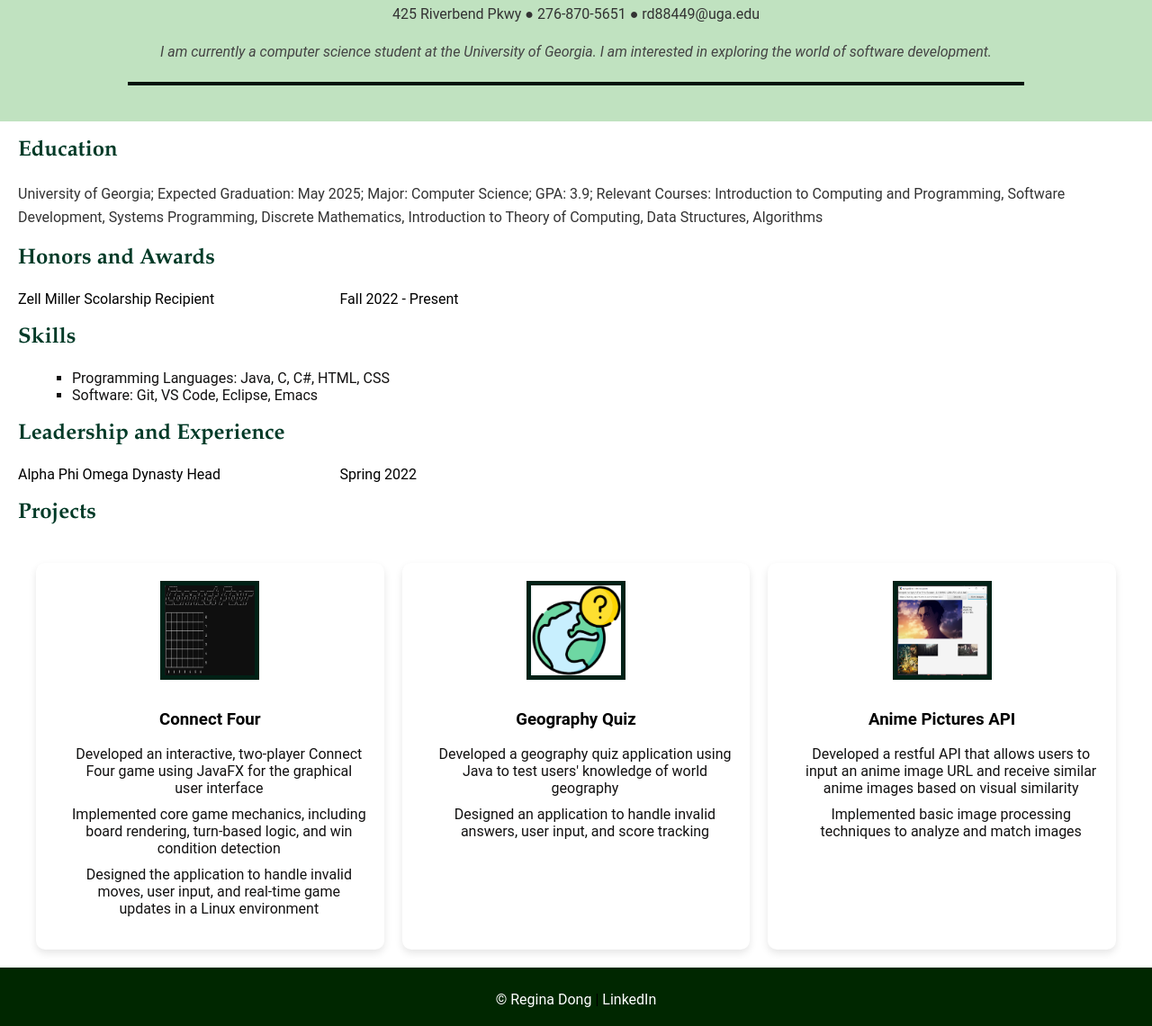
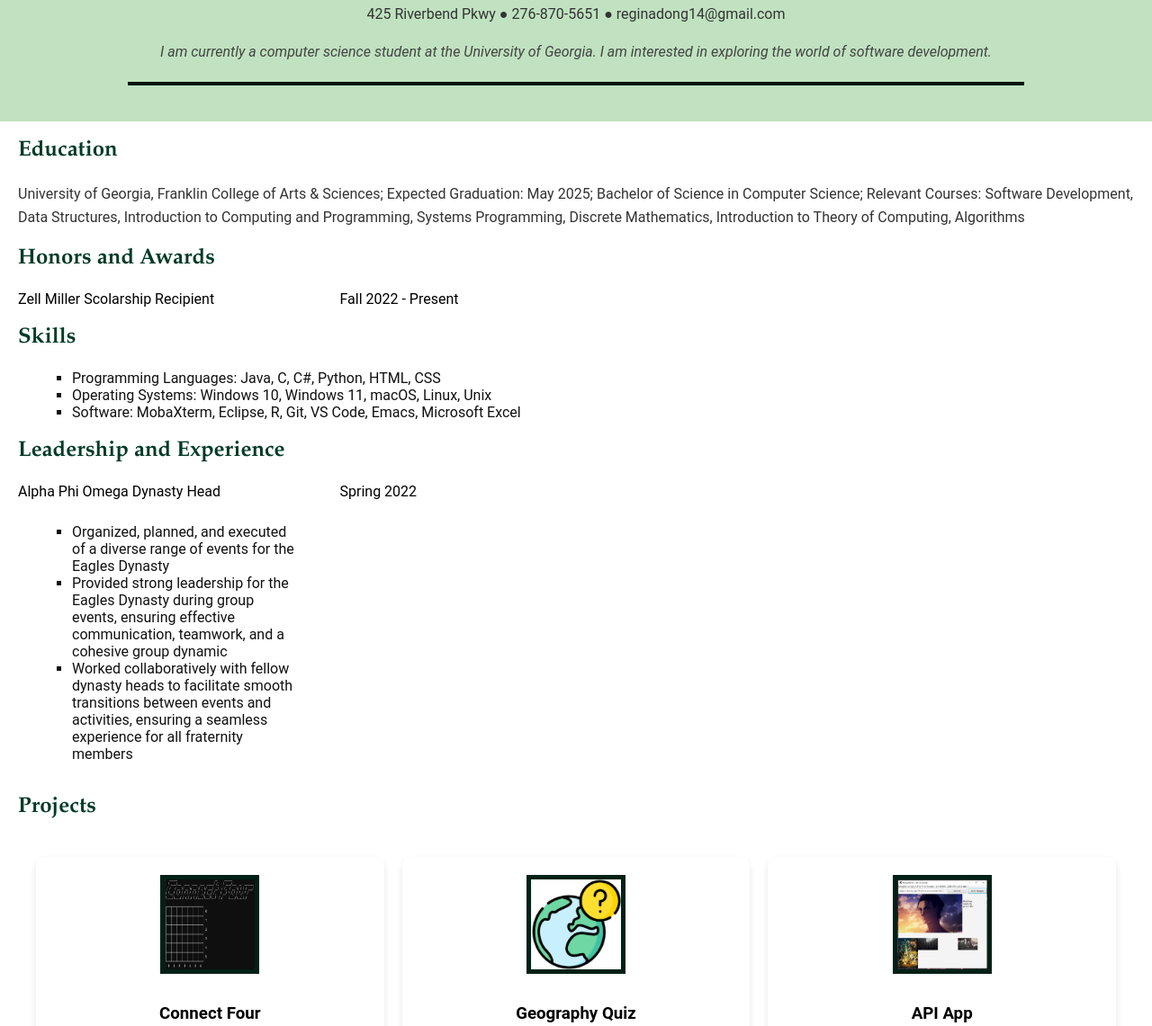
Before and after one commit to regina-dong/cv, a plain HTML site: page index.html in a window 1280 px wide. Shown: the part 329-1470 px from the top of the page at 90% size. Drawn offline with Linux system fonts and the light colour scheme.

Commit message:
Update index.html

```diff
--- a/index.html
+++ b/index.html
@@ -15,14 +15,14 @@
     <section class="splash">
         <h1>Regina Dong</h1>
         <img src="images/headshot.jpg" alt="Regina Headshot" width="100" height="100">
-        <p>425 Riverbend Pkwy &#9679; 276-870-5651 &#9679; rd88449@uga.edu</p>
+        <p>425 Riverbend Pkwy &#9679; 276-870-5651 &#9679; reginadong14@gmail.com</p>
         <p>I am currently a computer science student at the University of Georgia. I am interested in exploring the world of software development.</p>
         <hr>
     </section>
 
     <section>
         <h2>Education</h2>
-        <p>University of Georgia; Expected Graduation: May 2025; Major: Computer Science; GPA: 3.9; Relevant Courses: Introduction to Computing and Programming, Software Development, Systems Programming, Discrete Mathematics, Introduction to Theory of Computing, Data Structures, Algorithms
+        <p>University of Georgia, Franklin College of Arts & Sciences; Expected Graduation: May 2025; Bachelor of Science in Computer Science; Relevant Courses: Software Development, Data Structures, Introduction to Computing and Programming, Systems Programming, Discrete Mathematics, Introduction to Theory of Computing, Algorithms
         </p>
     </section>
 
@@ -37,8 +37,9 @@
     <section>
         <h2>Skills</h2>
         <ul>
-            <li>Programming Languages: Java, C, C#, HTML, CSS</li>
-            <li>Software: Git, VS Code, Eclipse, Emacs</li>
+            <li>Programming Languages: Java, C, C#, Python, HTML, CSS</li>
+            <li>Operating Systems: Windows 10, Windows 11, macOS, Linux, Unix</li>
+            <li>Software: MobaXterm, Eclipse, R, Git, VS Code, Emacs, Microsoft Excel</li>
         </ul>
     </section>
 
@@ -47,6 +48,11 @@
         <dl>
             <dt><a href="https://apo.org/" target="_blank" class="leadership-link">Alpha Phi Omega Dynasty Head</a></dt>
             <dd>Spring 2022</dd>
+            <ul>
+                <li>Organized, planned, and executed of a diverse range of events for the Eagles Dynasty</li>
+                <li>Provided strong leadership for the Eagles Dynasty during group events, ensuring effective communication, teamwork, and a cohesive group dynamic</li>
+                <li>Worked collaboratively with fellow dynasty heads to facilitate smooth transitions between events and activities, ensuring a seamless experience for all fraternity members</li>
+            </ul>
         </dl>
     </section>
 
@@ -73,8 +79,8 @@
             </div>
 
             <div class="card">
-                <img src="images/ApiApp.PNG" alt="Anime Pictures API Project">
-                <h3>Anime Pictures API</h3>
+                <img src="images/ApiApp.PNG" alt="API App Project">
+                <h3>API App</h3>
                 <ul>
                     <li>Developed a restful API that allows users to input an anime image URL and receive similar anime images based on visual similarity</li>
                     <li>Implemented basic image processing techniques to analyze and match images</li>
```
